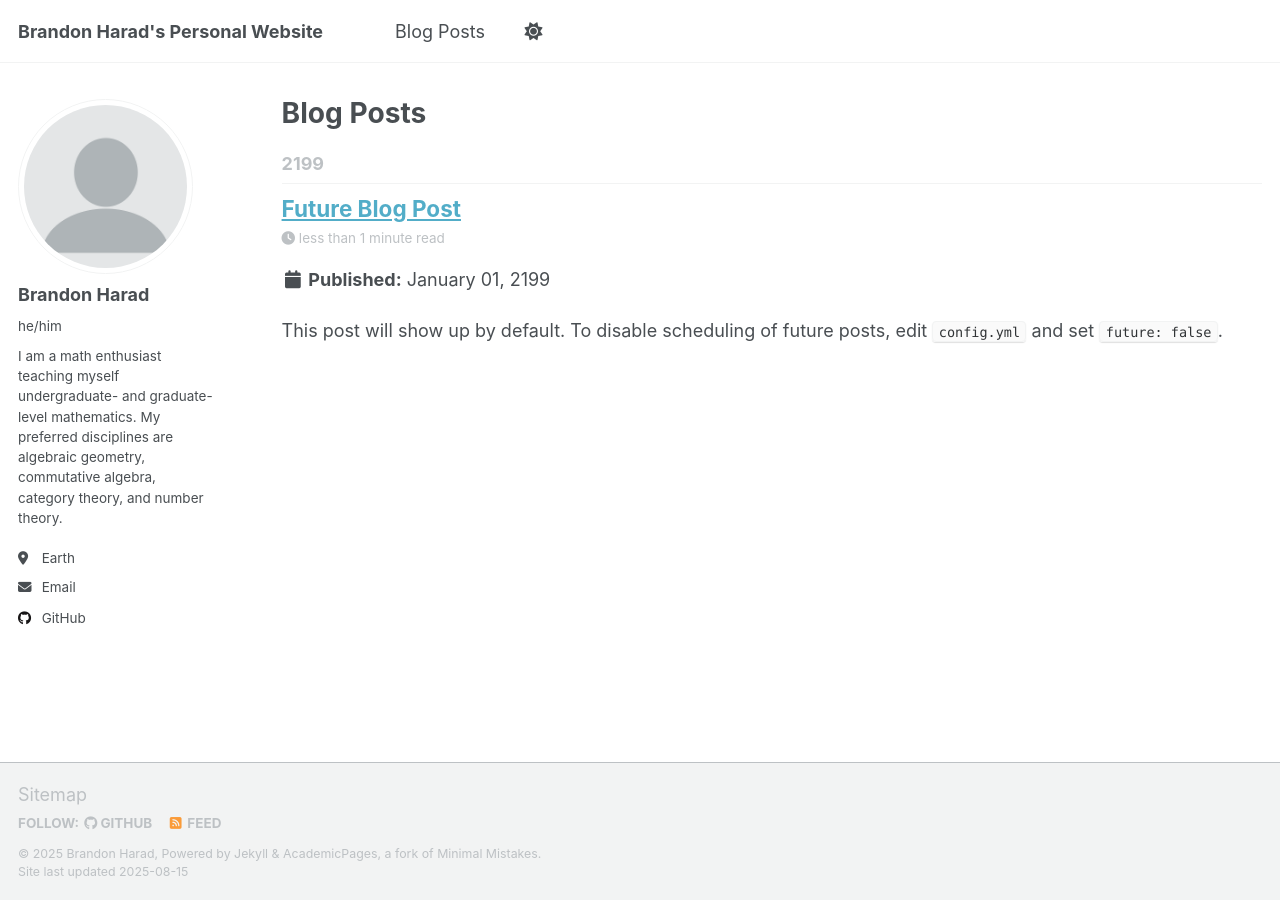
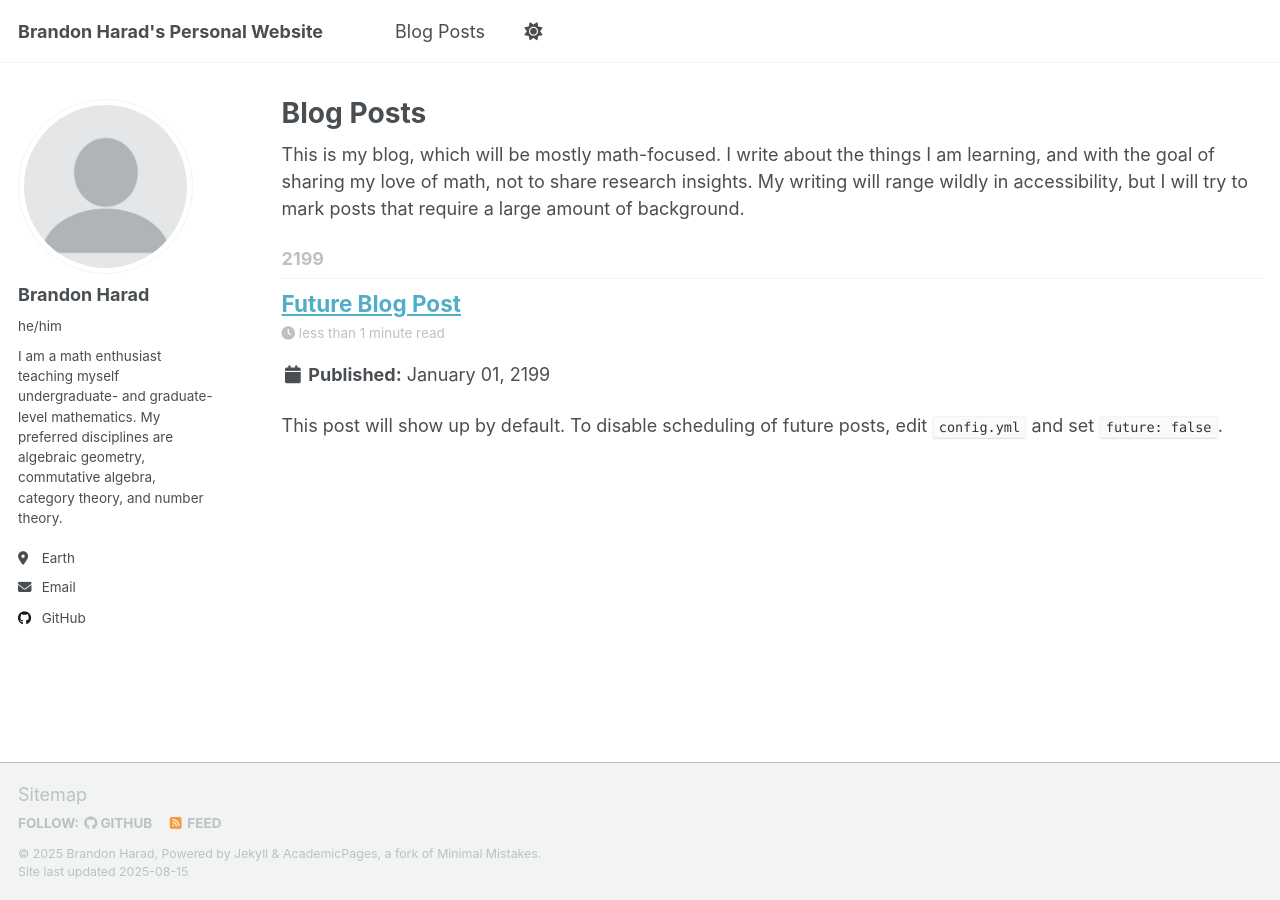
Before and after one commit to Brandon-Harad/Brandon-Harad.github.io, a Jekyll site: the page built from _pages/year-archive.html, in a window 1280 px wide. Built offline with Jekyll 4.4.1, drawn with Linux system fonts in a browser that asks for light colours; a script that is not in the unit is left out.

Commit message:
added blog description

```diff
--- a/_pages/year-archive.html
+++ b/_pages/year-archive.html
@@ -6,6 +6,9 @@ author_profile: true
 redirect_from:
   - /wordpress/blog-posts/
 ---
+This is my blog, which will be mostly math-focused. I write about the things I am learning, and with
+the goal of sharing my love of math, not to share research insights. My writing will range wildly in
+accessibility, but I will try to mark posts that require a large amount of background.
 
 {% include base_path %}
 {% capture written_year %}'None'{% endcapture %}
```
